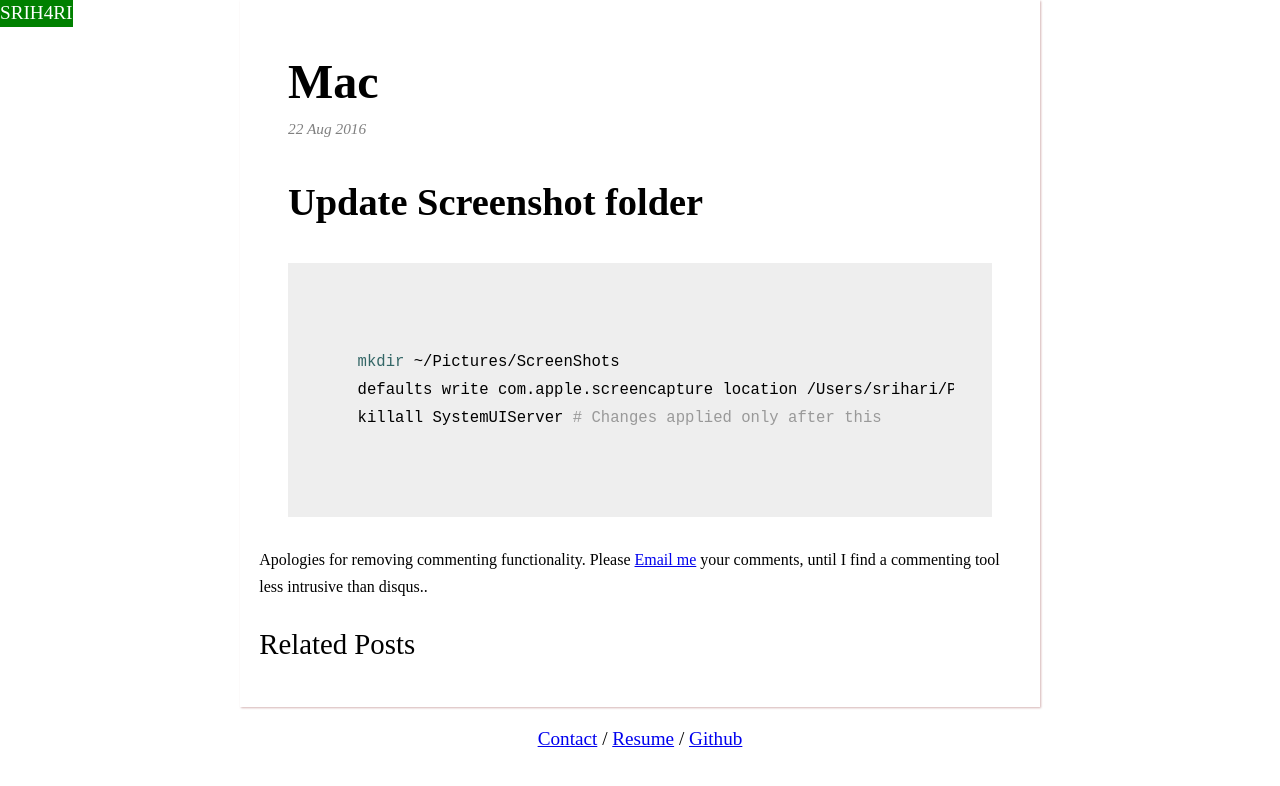
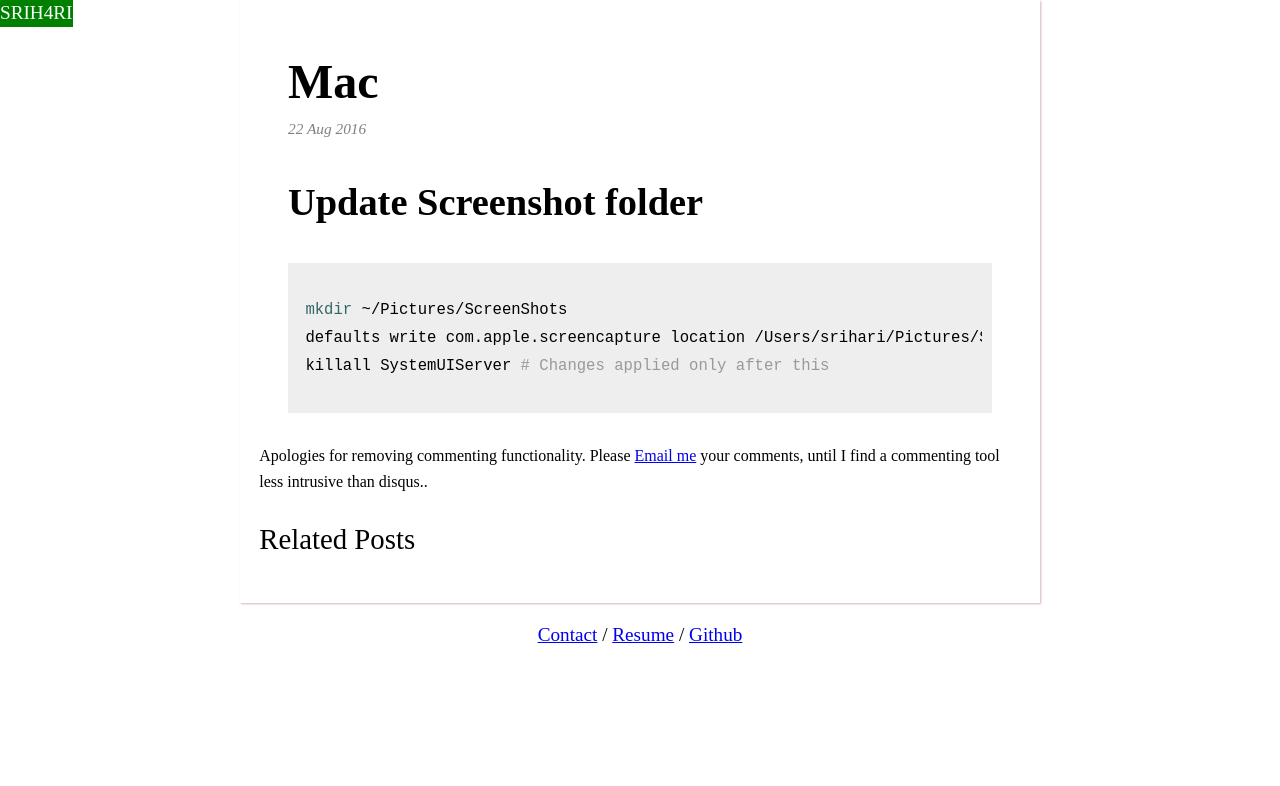
Before and after one commit to srih4ri/srih4ri.github.com, a Jekyll site: the page built from notes/mac.md, in a window 1280 px wide. Shown: the top 786 px of the page. Built offline with Jekyll 4.4.1, drawn with Linux system fonts in a browser that asks for light colours.

Commit message:
make it pretty 2

```diff
--- a/css/srih4ri.css
+++ b/css/srih4ri.css
@@ -1,7 +1,7 @@
 
 .highlight {
     background-color: #eee;
-    padding: 2em;
+    padding: 0.5em;
     overflow: scroll;
 }
 ul, p{
```
